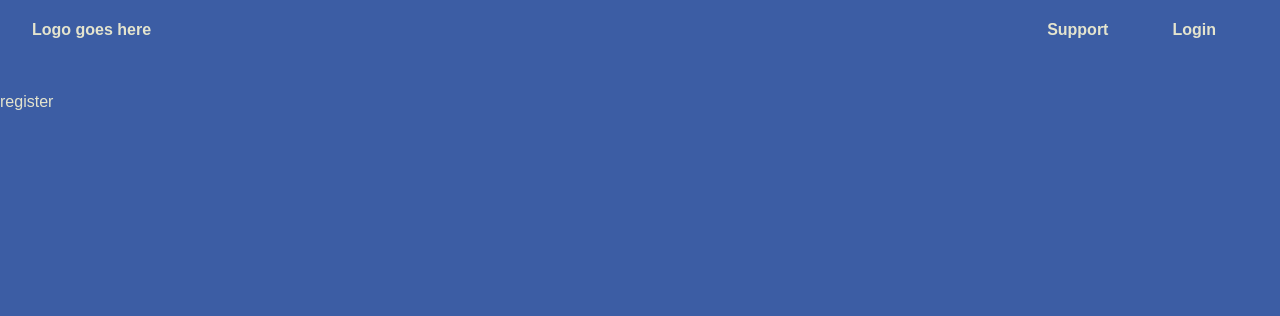
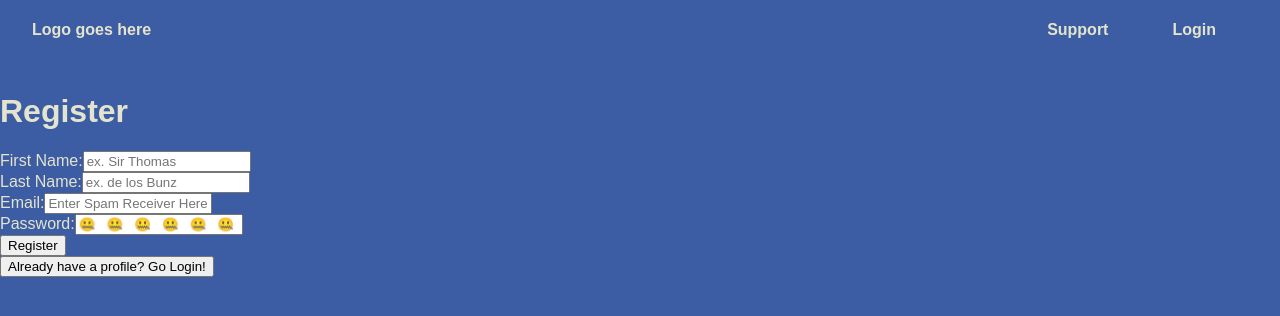
Before and after one commit to JackSpeidel/jack-speidel-capstone, a React (Create React App) app: page /register in a window 1280 px wide. Shown: the top 316 px of the page. Built offline with nearby package versions, Linux system fonts and the light colour scheme.

Commit message:
register page setup

```diff
--- a/src/App.js
+++ b/src/App.js
@@ -7,6 +7,8 @@ import MainCards from './components/MainCards/MainCards';
 import AboutUs from './components/AboutUs/AboutUs';
 import Articles from './components/Articles/Articles';
 import Login from './pages/Login/Login';
+import Register from './pages/Register/Register';
+import Profile from './pages/Profile/Profile';
 
 function App() {
   return (
@@ -21,7 +23,8 @@ function App() {
                     </>
                 }/>
                 <Route path='/login' element={<Login />}/>
-                <Route path='/register' element={<div>register</div>}/>
+                <Route path='/register' element={<Register />}/>
+                <Route path='/profile' element={<Profile />}/>
                 {/* < BodyNav /> */}
                 {/* < MainCards /> */}
             </Routes>
--- a/src/pages/Login/Login.jsx
+++ b/src/pages/Login/Login.jsx
@@ -2,6 +2,8 @@ import './login.scss';
 import { Link, useNavigate } from 'react-router-dom';
 import axios from 'axios';
 import { useState } from 'react';
+
+const apiUrl = "http://localhost:5050";
 
 
 const Login = () => {
@@ -12,12 +14,14 @@ const Login = () => {
     const handleSubmit = async (event) => {
         event.preventDefault();
 
+        const form = event.target;
+
         try {
             const { data } = await axios.post(
-                'http://localhost:5050/api/users/login',
+                `${apiUrl}/api/users/login`,
                 {
-                    email: event.target.email.value,
-                    password: event.target.password.value
+                    email: form.email.value,
+                    password: form.password.value
                 }
             );
 
@@ -47,7 +51,7 @@ const Login = () => {
             </div>
         </form>
         <section className='login__register'>
-            <Link className='login__register-link' to='/register'><p>Need an Account? Click here to register</p></Link>
+            <Link className='login__register-link' to='/register'><button>Need an Account? Click here to register</button></Link>
         </section>
     </div>
   )
--- /dev/null
+++ b/src/pages/Profile/Profile.jsx
@@ -0,0 +1,10 @@
+import './profile.scss';
+
+const Profile = () => {
+
+  return (
+    <div>Profile</div>
+  )
+}
+
+export default Profile
--- /dev/null
+++ b/src/pages/Register/Register.jsx
@@ -0,0 +1,77 @@
+import { useState } from 'react';
+import { useNavigate, Link } from 'react-router-dom';
+import axios from 'axios';
+import './register.scss';
+
+
+const apiUrl = 'http://localhost:5050';
+
+const Register = () => {
+
+    const [error, setError] = useState("");
+
+    const navigate = useNavigate();
+
+    const handleSubmit = async (event) => {
+        event.preventDefault();
+
+        const form = event.target;
+
+        try {
+            await axios.post(`${apiUrl}/api/users/register`, {
+                first_name: form.first_name.value,
+                last_name: form.last_name.value,
+                email: form.email.value,
+                password: form.password.value
+            });
+
+            navigate('/login');
+
+        } catch (error) {
+            event.target.reset();
+            setError(error.response.data)
+        }
+    }
+
+    return (
+        <div>
+            <form className='login' onSubmit={handleSubmit} action="">
+                <h1 className='login__heading'>Register</h1>
+                <div className='login__1st-name-container'>
+                    <label htmlFor="first-name" >
+                        First Name:
+                        <input className='login__input' name='password' type="text" id='first_name' placeholder="ex. Sir Thomas" />
+                    </label>
+                </div>
+                <div className='login__last-name-container'>
+                    <label htmlFor="last-name" >
+                        Last Name:
+                        <input className='login__input' name='last-name' type="text" id='last_name' placeholder="ex. de los Bunz" />
+                    </label>
+                </div>
+                <div className='login__email-container'>
+                    <label htmlFor="email" >
+                        Email:
+                        <input className='login__input' name='email' type="text" id='email' placeholder='Enter Spam Receiver Here' />
+                    </label>
+                </div>
+                <div className='login__password-container'>
+                    <label htmlFor="password" >
+                        Password:
+                        <input className='login__input' name='password' type="password" id='password' placeholder="🤐   🤐   🤐   🤐   🤐   🤐   🤐" />
+                    </label>
+                </div>
+                <div className='login__button-container'>
+                    <button className='login__button'>
+                        Register
+                    </button>
+                </div>
+            </form>
+            <section className='login__register'>
+                <Link className='login__register-link' to='/login'><button>Already have a profile? Go Login!</button></Link>
+            </section>
+        </div>
+    )
+}
+
+export default Register
```
Also changed, not shown: src/pages/Profile/profile.scss (added), src/pages/Register/register.scss (added).
